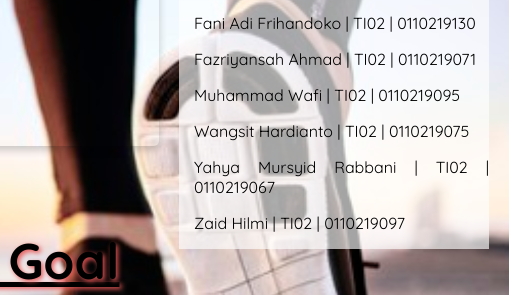
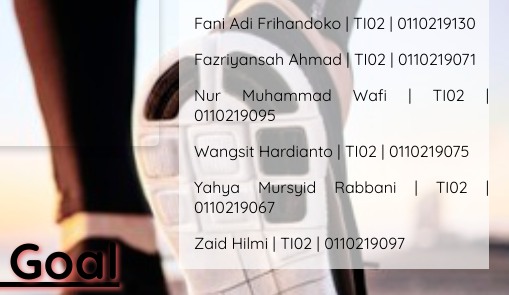
Before and after one commit to zaidh15/Proyek, a plain HTML site: page index.html in a window 1280 px wide. Shown: the part 114-409 px from the top of the page, 771-1280 px from the left. Drawn offline with Linux system fonts and the light colour scheme.

Commit message:
Update index.html

```diff
--- a/index.html
+++ b/index.html
@@ -40,7 +40,7 @@
                     <p>Abdul Ghani Adyan | TI02 | 0110219113</p>
                     <p>Fani Adi Frihandoko | TI02 | 0110219130</p>
                     <p>Fazriyansah Ahmad | TI02 | 0110219071</p>
-                    <p>Muhammad Wafi | TI02 | 0110219095</p>
+                    <p>Nur Muhammad Wafi | TI02 | 0110219095</p>
                     <p>Wangsit Hardianto | TI02 | 0110219075</p>
                     <p>Yahya Mursyid Rabbani | TI02 | 0110219067</p>
                     <p>Zaid Hilmi | TI02 | 0110219097</p>
```
